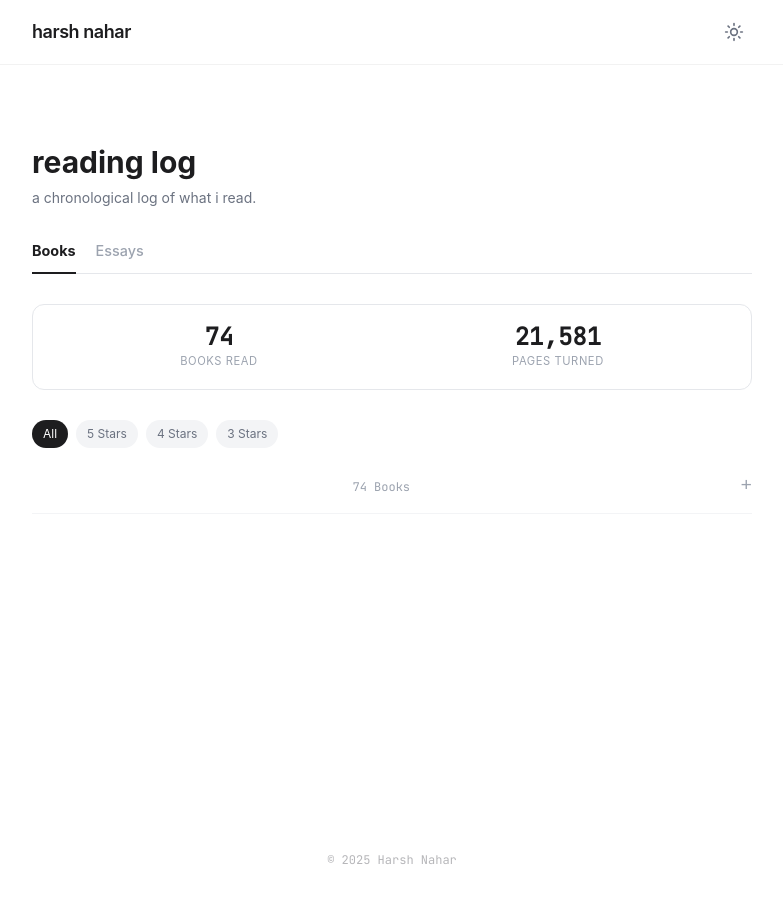
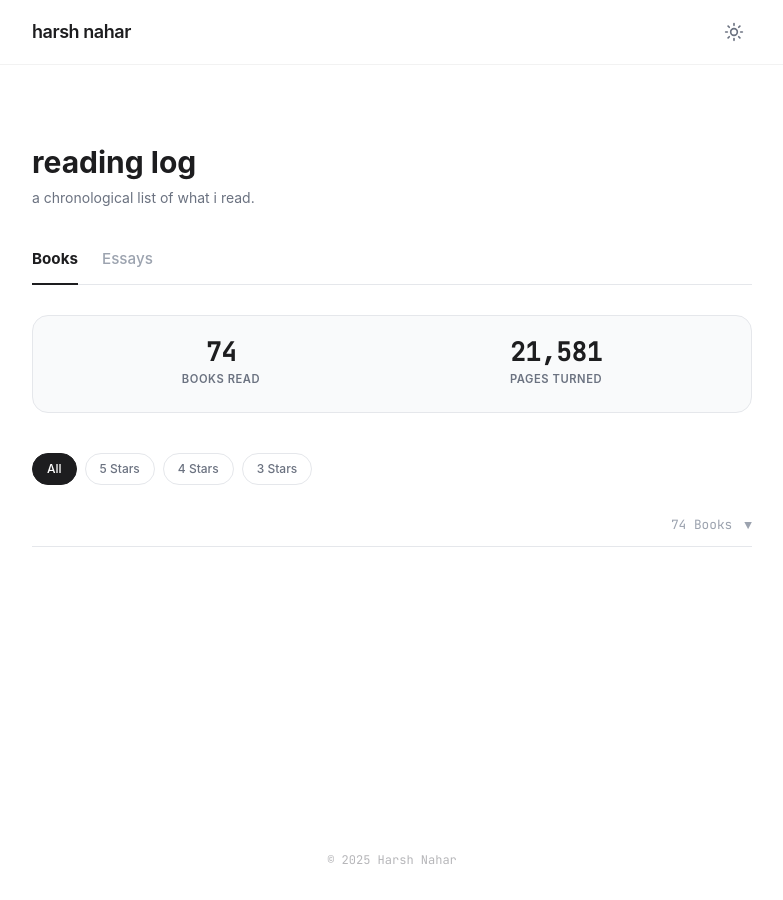
Before and after one commit to harsh-nahar/harsh-nahar.github.io, a Jekyll site: the page built from reading/index.html, in a window 1280 px wide. Shown: the whole page, without its empty margins (248-1031 px from the left). Built offline with Jekyll 4.4.1, drawn with Linux system fonts in a browser that asks for light colours; nearby versions of some CDN libraries.

Commit message:
Removed reading page overriding website design. Added code to create collapsible sections for books read in a particular year for the reading page.

```diff
--- a/reading/index.html
+++ b/reading/index.html
@@ -1,8 +1,8 @@
 ---
 layout: default
-title: "bookshelf"
+title: "reading log"
 permalink: /reading/
-description: "a chronological log of books and essays."
+description: "a chronological list of what i read."
 image: "https://cdn.jsdelivr.net/gh/harsh-nahar/assets@main/blog-assets/tools_page_snippet.webp"
 ---
 
@@ -10,15 +10,15 @@
     /* --- TABS --- */
     .tab-nav {
         display: flex;
-        gap: 20px;
+        gap: 24px;
         border-bottom: 1px solid #e5e7eb;
         margin-bottom: 30px;
     }
     .dark .tab-nav { border-color: #27272a; }
 
     .tab-btn {
-        padding-bottom: 10px;
-        font-size: 0.9rem;
+        padding-bottom: 12px;
+        font-size: 0.95rem;
         font-weight: 500;
         color: #9ca3af;
         cursor: pointer;
@@ -38,11 +38,11 @@
 
     /* --- STATS BAR --- */
     .stat-bar {
-        padding: 20px;
+        padding: 24px;
         border: 1px solid #e5e7eb;
-        border-radius: 12px;
-        background: #fff;
-        margin-bottom: 30px;
+        border-radius: 16px;
+        background: #f9fafb; /* Slight contrast */
+        margin-bottom: 40px;
         display: flex;
         justify-content: space-around;
         align-items: center;
@@ -52,116 +52,112 @@
 
     .stat-val {
         font-family: 'JetBrains Mono', monospace;
-        font-size: 1.5rem;
+        font-size: 1.6rem;
         font-weight: 700;
         color: #1d1d1f;
         line-height: 1;
-        margin-bottom: 4px;
+        margin-bottom: 6px;
     }
     .dark .stat-val { color: #fff; }
 
     .stat-label {
         font-size: 0.7rem;
         text-transform: uppercase;
-        color: #9ca3af;
+        color: #6b7280;
         letter-spacing: 0.05em;
+        font-weight: 600;
     }
 
     /* --- FILTERS --- */
     .filter-row {
         display: flex;
         gap: 8px;
-        margin-bottom: 24px;
+        margin-bottom: 30px;
         flex-wrap: wrap;
     }
     .filter-chip {
         font-size: 0.75rem;
-        padding: 4px 10px;
+        padding: 6px 14px;
         border-radius: 99px;
-        background: #f3f4f6;
+        background: #fff;
+        border: 1px solid #e5e7eb;
         color: #6b7280;
         cursor: pointer;
-        border: 1px solid transparent;
         transition: all 0.2s;
+        font-weight: 500;
     }
-    .dark .filter-chip { background: #27272a; color: #9ca3af; }
+    .dark .filter-chip { background: #000; border-color: #333; color: #9ca3af; }
 
-    .filter-chip:hover { background: #e5e7eb; }
-    .dark .filter-chip:hover { background: #3f3f46; }
+    .filter-chip:hover { border-color: #9ca3af; color: #1d1d1f; }
+    .dark .filter-chip:hover { color: #fff; border-color: #666; }
 
     .filter-chip.active {
-        background: #1d1d1f; color: #fff;
+        background: #1d1d1f; color: #fff; border-color: #1d1d1f;
     }
-    .dark .filter-chip.active { background: #fff; color: #000; }
+    .dark .filter-chip.active { background: #fff; color: #000; border-color: #fff; }
 
-    /* --- COLLAPSIBLE YEARS --- */
-    details { margin-bottom: 24px; }
+    /* --- YEAR COLLAPSIBLE --- */
+    details.year-group { margin-bottom: 24px; }
 
-    summary {
+    summary.year-summary {
         list-style: none;
         cursor: pointer;
         display: flex;
         justify-content: space-between;
-        align-items: center;
+        align-items: baseline;
         padding-bottom: 12px;
-        border-bottom: 1px solid #f3f4f6;
+        border-bottom: 1px solid #e5e7eb;
         margin-bottom: 16px;
+        transition: border-color 0.2s;
     }
-    .dark summary { border-color: #27272a; }
-    summary::-webkit-details-marker { display: none; }
+    .dark summary.year-summary { border-color: #27272a; }
+    summary.year-summary::-webkit-details-marker { display: none; } /* Hide default arrow */
 
-    summary:hover .year-title { color: #3b82f6; }
+    summary.year-summary:hover { border-bottom-color: #9ca3af; }
 
     .year-title {
         font-size: 1.5rem;
         font-weight: 700;
-        color: #e5e7eb;
+        color: #e5e7eb; /* Default gray */
         transition: color 0.2s;
     }
     .dark .year-title { color: #333; }
 
-    /* When open, highlight year */
+    /* Open State */
     details[open] summary .year-title { color: #1d1d1f; }
     .dark details[open] summary .year-title { color: #fff; }
 
-    .year-count {
+    .year-meta {
+        display: flex;
+        align-items: center;
+        gap: 12px;
         font-family: 'JetBrains Mono', monospace;
-        font-size: 0.75rem;
+        font-size: 0.8rem;
         color: #9ca3af;
     }
 
-    /* Arrow icon rotation */
-    summary::after {
-        content: '+';
-        font-family: monospace;
-        font-size: 1.2rem;
-        color: #9ca3af;
-        margin-left: 10px;
+    /* Custom Arrow */
+    .year-arrow {
+        font-size: 0.8rem;
+        transition: transform 0.2s;
     }
-    details[open] summary::after { content: '−'; }
+    details[open] .year-arrow { transform: rotate(180deg); }
 
 
-    /* --- BOOK LIST --- */
+    /* --- BOOK LIST ITEMS --- */
     .book-row {
-        padding: 12px 0;
+        padding: 16px 0;
         border-bottom: 1px dashed #f3f4f6;
-        display: block; /* Default display */
     }
+    .dark .book-row { border-color: #27272a; }
+    .book-row:last-child { border-bottom: none; }
     .book-row.hidden { display: none; }
-    .dark .book-row { border-color: #27272a; }
 
-    /* Flex container for alignment */
     .b-header {
         display: flex;
         justify-content: space-between;
-        align-items: flex-start; /* Aligns text top if title wraps */
-        gap: 12px;
-    }
-
-    /* Left side (Title + Author) */
-    .b-info {
-        flex-grow: 1;
-        padding-right: 10px;
+        align-items: flex-start;
+        gap: 16px;
     }
 
     .b-title {
@@ -172,50 +168,42 @@
         line-height: 1.4;
     }
     .dark .b-title { color: #fff; }
-    .b-title:hover { text-decoration: underline; text-decoration-thickness: 1px; }
+    .b-title:hover { color: #3b82f6; }
 
     .b-author {
         font-size: 0.85rem;
         color: #6b7280;
         margin-left: 6px;
-        white-space: nowrap; /* Keep author name together if possible */
+        white-space: nowrap;
     }
 
-    /* Right side (Rating) - Fixed width, no shrink */
     .rating-dots {
         font-size: 0.75rem;
         letter-spacing: 2px;
         color: #1d1d1f;
-        flex-shrink: 0; /* Prevents wrapping */
-        white-space: nowrap;
-        margin-top: 3px; /* Optical alignment with title */
+        flex-shrink: 0;
+        margin-top: 3px;
     }
     .dark .rating-dots { color: #fff; }
 
-    .rating-dots .empty {
-        color: #d1d5db; opacity: 0.5;
-    }
-    .dark .rating-dots .empty {
-        color: #4b5563; opacity: 0.5;
-    }
+    .rating-dots .empty { color: #e5e7eb; }
+    .dark .rating-dots .empty { color: #333; }
 
-    /* Review Text */
     .b-review {
         font-family: 'Georgia', serif;
         font-style: italic;
-        color: #6b7280;
-        font-size: 0.9rem;
-        margin-top: 6px;
-        padding-left: 10px;
+        color: #4b5563;
+        font-size: 0.95rem;
+        margin-top: 8px;
+        padding-left: 12px;
         border-left: 2px solid #e5e7eb;
-        line-height: 1.5;
-        display: block;
+        line-height: 1.6;
     }
     .dark .b-review { color: #9ca3af; border-color: #333; }
 
-    /* --- ESSAYS LIST --- */
+    /* --- ESSAYS --- */
     .article-item {
-        padding: 12px 0;
+        padding: 16px 0;
         border-bottom: 1px solid #f3f4f6;
     }
     .dark .article-item { border-color: #27272a; }
@@ -226,26 +214,26 @@
         color: #1d1d1f;
         text-decoration: none;
         display: block;
-        margin-bottom: 2px;
+        margin-bottom: 4px;
     }
     .dark .article-link { color: #fff; }
-    .article-link:hover { color: #3b82f6; }
+    .article-link:hover { color: #3b82f6; text-decoration: underline; }
 
     .article-meta {
         font-size: 0.8rem;
         color: #9ca3af;
     }
 
-    /* Utilities */
+    /* Utility */
     .hidden { display: none !important; }
 </style>
 
 <div class="fade-in max-w-3xl mx-auto mb-20">
 
-    <div class="mb-8">
+    <div class="mb-10">
         <h1 class="text-3xl font-bold text-[#1d1d1f] dark:text-white mb-2">reading log</h1>
         <p class="text-sm text-gray-500 dark:text-gray-400">
-            a chronological log of what i read.
+            a chronological list of what i read.
         </p>
     </div>
 
@@ -280,18 +268,26 @@
 
         <!-- Book List (Grouped by Year) -->
         <div id="bookListContainer">
-            {% assign books_by_year = site.data.books | group_by: "year" %}
+            {% comment %}
+                1. Group books by 'year'.
+                2. Sort groups by name (year) descending so 2025 is first.
+            {% endcomment %}
+            {% assign books_by_year = site.data.books | group_by: "year" | sort: "name" | reverse %}
             {% assign current_year = "now" | date: "%Y" %}
 
-            {% for year in books_by_year %}
-            <details {% if year.name == current_year %}open{% endif %} class="year-group">
-                <summary>
-                    <span class="year-title">{{ year.name }}</span>
-                    <span class="year-count">{{ year.items | size }} Books</span>
+            {% for year_group in books_by_year %}
+            <details {% if year_group.name == current_year %}open{% endif %} class="year-group">
+                <summary class="year-summary">
+                    <span class="year-title">{{ year_group.name }}</span>
+                    <div class="year-meta">
+                        <span>{{ year_group.items | size }} Books</span>
+                        <span class="year-arrow">▼</span>
+                    </div>
                 </summary>
 
                 <div class="year-items">
-                {% for book in year.items %}
+                {% for book in year_group.items %}
+                    <!-- Rating data attribute for filtering -->
                     <div class="book-row" data-rating="{{ book.rating | round }}">
                         <div class="b-header">
                             <div class="b-info">
```
Also changed, not shown: other parts of reading/index.html (+7 -2 lines).
